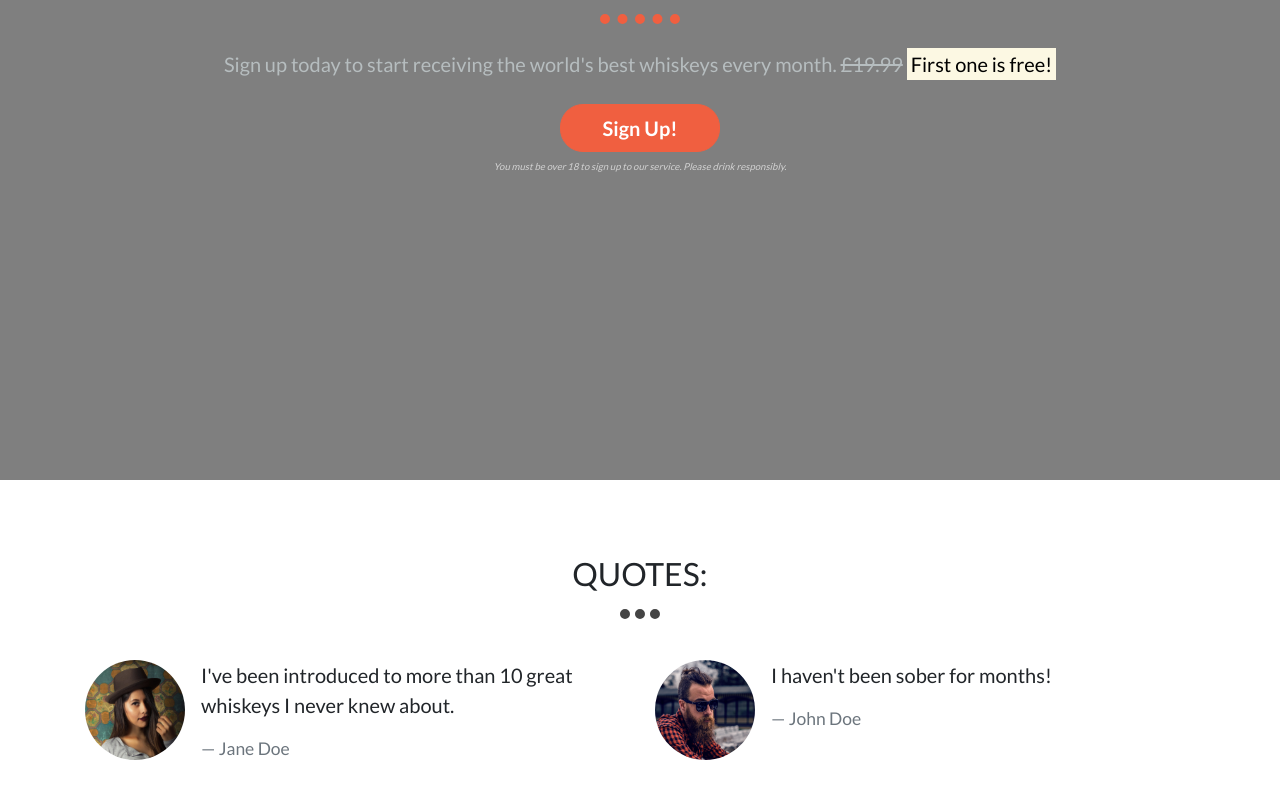
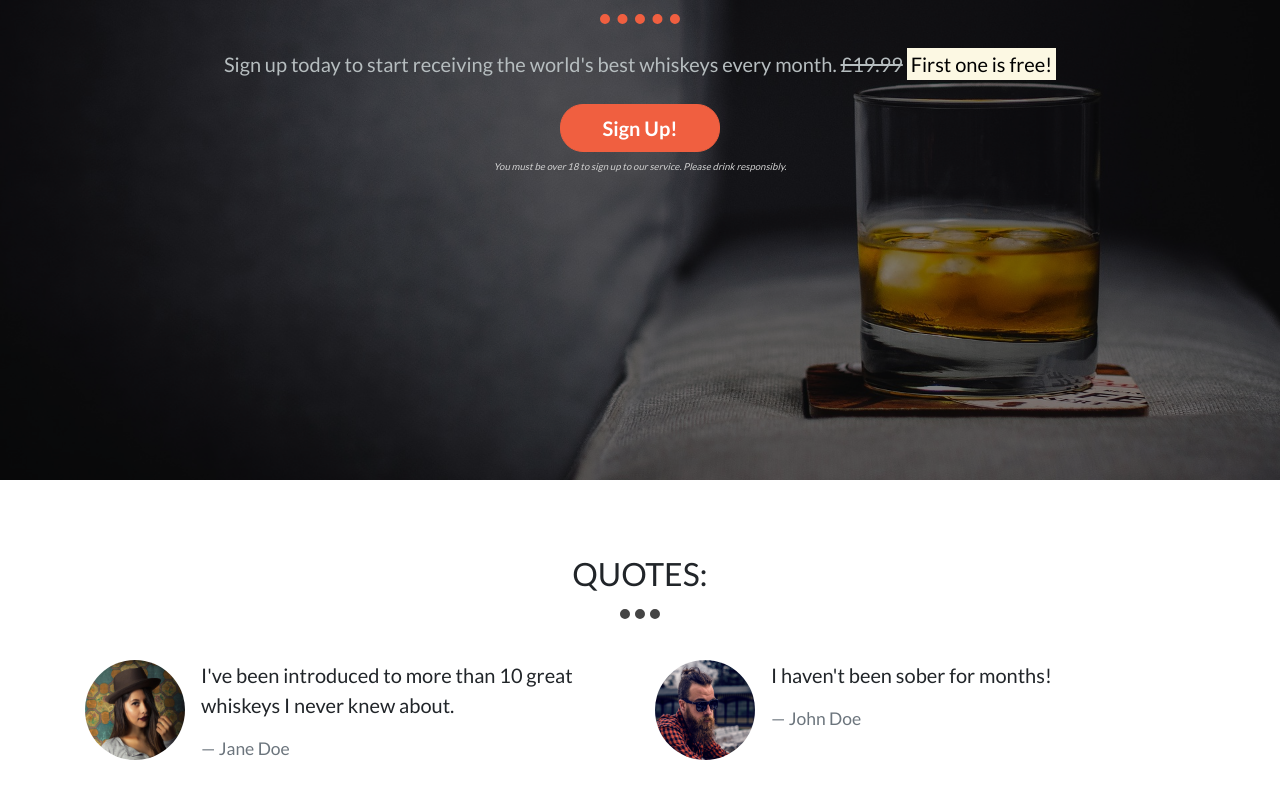
Before and after one commit to rachbry/bootstrap-demo, a plain HTML site: page index.html in a window 1280 px wide. Shown: the part 320-1110 px from the top of the page. Drawn offline with nearby package versions, Linux system fonts and the light colour scheme; the site is published under a folder, as on GitHub Pages, so addresses that start at the root find nothing.

Commit message:
fixed img error

```diff
--- a/assets/css/style.css
+++ b/assets/css/style.css
@@ -26,7 +26,7 @@ body {
 
 .callout-container {
     height: 100vh;
-    background-image: url("/assets/media/whiskey-background.jpg");
+    background-image: url("../media/whiskey-background.jpg");
     background-repeat: no-repeat;
     background-size: cover;
     background-position: bottom;
```
